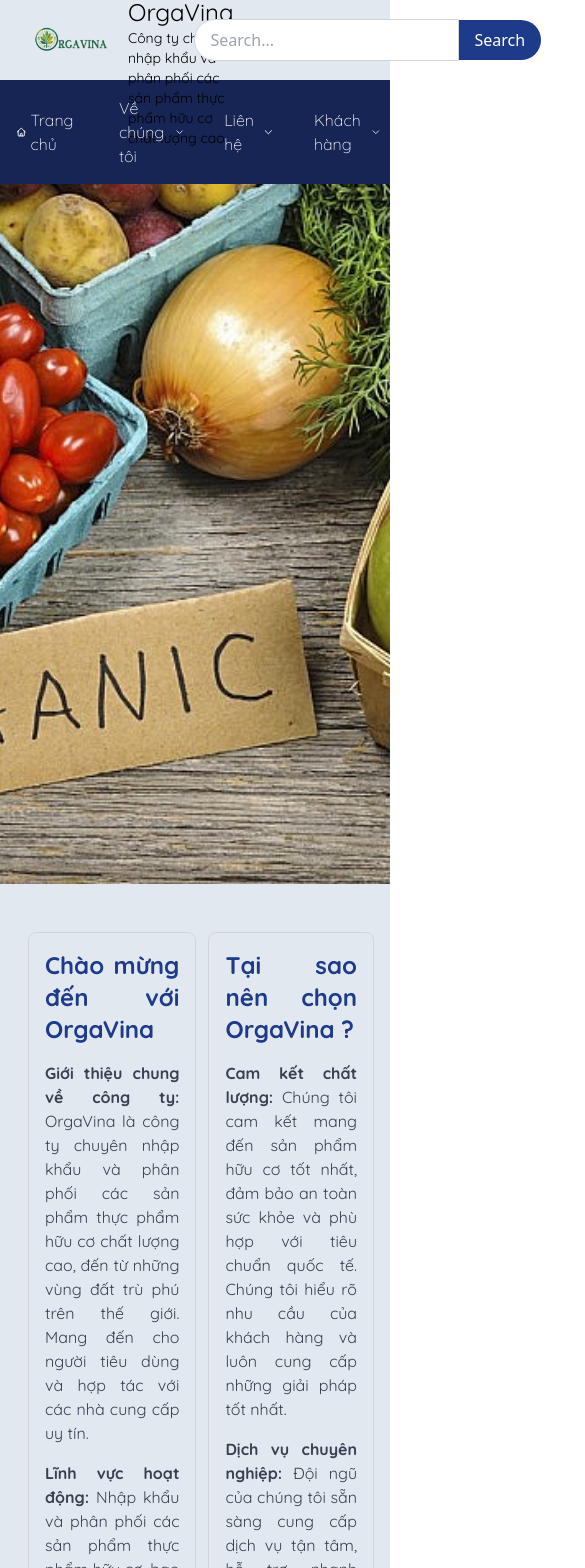
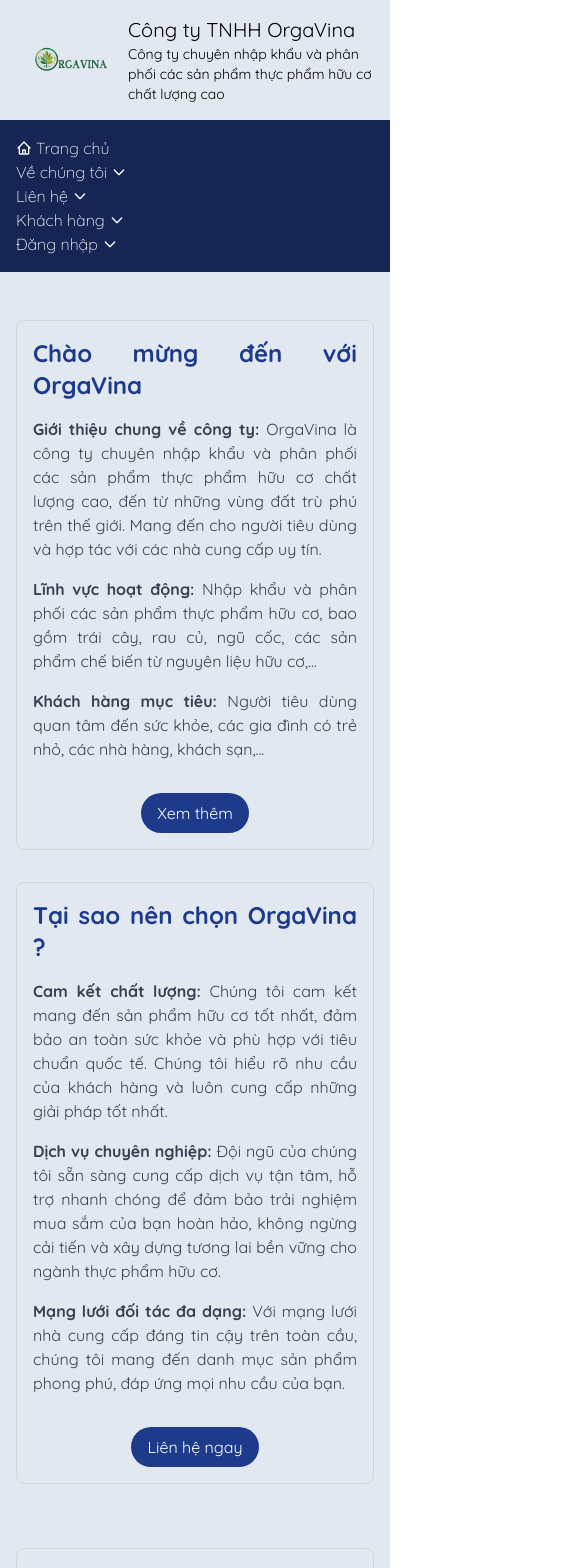
Before and after one commit to quoc10973/OrgaVina-Company-UI-Design, a React (Vite) app: page / in a window 390 px wide. Shown: the top 1568 px of the page, 585 px wide, since content can reach past the window. Built offline with nearby package versions, Linux system fonts and the light colour scheme.

Commit message:
responsive

```diff
--- a/src/components/Description.jsx
+++ b/src/components/Description.jsx
@@ -41,8 +41,10 @@
 
     return (
         <div className="m-0 p-0 font-quicksand">
-            <Banner />
-            <div className="p-4 sm:p-8 bg-slate-200 flex justify-between space-x-3">
+            <div className="hidden md:block">
+                <Banner />
+            </div>
+            <div className="p-4 sm:p-8 bg-slate-200 flex flex-col md:flex-row justify-between space-x-0 md:space-x-3">
                 <style>
                     {`
                         .fade-in {
@@ -57,7 +59,7 @@
                         }
                     `}
                 </style>
-                <div ref={addToRefs} className="mt-8 text-center flex flex-col items-center text-justify border border-gray-300 rounded-lg p-4 sm:p-8">
+                <div ref={addToRefs} className="mt-8 text-center flex flex-col items-center text-justify border border-gray-300 rounded-lg p-4 sm:p-8 w-full md:w-1/2">
                     <h2 className="text-2xl sm:text-3xl font-bold text-blue-900">Chào mừng đến với OrgaVina </h2>
                     <p className="mt-4 text-base sm:text-lg text-gray-700">
                         <b>Giới thiệu chung về công ty:</b> OrgaVina là công ty chuyên nhập khẩu và phân phối các sản phẩm thực phẩm hữu cơ chất lượng cao, đến từ những vùng đất trù phú trên thế giới.
@@ -77,7 +79,7 @@
                         </Link>
                     </div>
                 </div>
-                <div ref={addToRefs} className="mt-8 text-center flex flex-col items-center border text-justify border-gray-300 rounded-lg p-4 sm:p-8">
+                <div ref={addToRefs} className="mt-8 text-center flex flex-col items-center border text-justify border-gray-300 rounded-lg p-4 sm:p-8 w-full md:w-1/2">
                     <h2 className="text-2xl sm:text-3xl font-bold text-blue-900">Tại sao nên chọn OrgaVina ?</h2>
                     <p className="mt-4 text-base sm:text-lg text-gray-700">
                         <b>Cam kết chất lượng:</b> Chúng tôi cam kết mang đến sản phẩm hữu cơ tốt nhất, đảm bảo an toàn sức khỏe và phù hợp với tiêu chuẩn quốc tế. Chúng tôi hiểu rõ nhu cầu của khách hàng và luôn cung cấp những giải pháp tốt nhất.
@@ -97,8 +99,8 @@
                     </div>
                 </div>
             </div>
-            <div className="p-4 sm:p-8 bg-slate-200 flex justify-between space-x-3">
-                <div ref={addToRefs} className="mt-8 text-center flex flex-col items-center text-justify border border-gray-300 rounded-lg p-4 sm:p-8">
+            <div className="p-4 sm:p-8 bg-slate-200 flex flex-col md:flex-row justify-between space-x-0 md:space-x-3">
+                <div ref={addToRefs} className="mt-8 text-center flex flex-col items-center text-justify border border-gray-300 rounded-lg p-4 sm:p-8 w-full md:w-1/2">
                     <h2 className="text-2xl sm:text-3xl font-bold text-blue-900">Sản phẩm hữu cơ chất lượng cao</h2>
                     <p className="mt-4 text-base sm:text-lg text-gray-700">
                         Tại OrgaVina, chúng tôi cung cấp các sản phẩm thực phẩm hữu cơ chất lượng cao, đạt chuẩn quốc tế. Chúng tôi nhập khẩu trực tiếp từ các trang trại hữu cơ uy tín ở các khu vực nông thôn với khí hậu và đất đai tốt, đảm bảo sản phẩm luôn tươi mới và an toàn. Chúng tôi luôn cam kết mang đến cho khách hàng những sản phẩm hữu cơ tốt nhất, từ rau củ quả cho đến các sản phẩm chế biến sẵn.
@@ -119,7 +121,7 @@
                         </Link>
                     </div>
                 </div>
-                <div ref={addToRefs} className="mt-8 text-center flex flex-col items-center border text-justify border-gray-300 rounded-lg p-4 sm:p-8">
+                <div ref={addToRefs} className="mt-8 text-center flex flex-col items-center border text-justify border-gray-300 rounded-lg p-4 sm:p-8 w-full md:w-1/2">
                     <h2 className="text-2xl sm:text-3xl font-bold text-blue-900">Cam kết bảo vệ môi trường cùng OrgaVina</h2>
                     <p className="mt-4 text-base sm:text-lg text-gray-700">
                         OrgaVina không chỉ mang đến sản phẩm hữu cơ chất lượng mà còn cam kết bảo vệ môi trường trong suốt quá trình sản xuất và vận chuyển. Chúng tôi làm việc với các đối tác có cùng tầm nhìn, nhằm giảm thiểu tác động xấu đến môi trường. Từ việc sử dụng bao bì sinh học phân hủy được cho đến việc sử dụng các phương pháp sản xuất bền vững, OrgaVina luôn nỗ lực vì một hành tinh xanh và khỏe mạnh.
--- a/src/components/Header.jsx
+++ b/src/components/Header.jsx
@@ -6,9 +6,9 @@
     return (
         <div>
             <Slogan />
-            <div className="bg-blue-950 p-4 flex justify-around space-x-40">
+            <div className="bg-blue-950 p-4 flex flex-col md:flex-row justify-around space-x-0 md:space-x-40">
                 <nav>
-                    <ul className="flex space-x-10 font-thin font-quicksand">
+                    <ul className="flex flex-col md:flex-row space-x-0 md:space-x-10 font-thin font-quicksand">
                         <li className="flex items-center space-x-1">
                             <HomeIcon className="h-4 w-4 text-white" />
                             <Link className="text-white" to="/">Trang chủ</Link>
@@ -22,13 +22,13 @@
                             <ChevronDownIcon className="h-4 w-4 text-white" />
                         </li>
                         <li className="flex items-center space-x-1">
-                            <Link className="text-white" to="/contact">Khách hàng</Link>
+                            <Link className="text-white" to="/#">Khách hàng</Link>
                             <ChevronDownIcon className="h-4 w-4 text-white" />
                         </li>
                     </ul>
                 </nav>
                 <nav>
-                    <ul className="flex space-x-10 font-thin font-quicksand">
+                    <ul className="flex flex-col md:flex-row space-x-0 md:space-x-10 font-thin font-quicksand">
                         <li className="flex items-center space-x-1">
                             <Link className="text-white" to="/">Đăng nhập</Link>
                             <ChevronDownIcon className="h-4 w-4 text-white" />
@@ -37,7 +37,6 @@
                 </nav>
             </div>
         </div>
-
     )
 }
 
--- a/src/components/Slogan.jsx
+++ b/src/components/Slogan.jsx
@@ -3,15 +3,15 @@
 
 const Slogan = () => {
     return (
-        <div className='flex bg-slate-200 justify-around space-x-10 p-4 w-full h-20'>
+        <div className='flex flex-col md:flex-row bg-slate-200 justify-between p-4 w-full h-auto md:h-20'>
             <div className='flex items-center space-x-4'>
                 <img className='w-24 h-20 ml-4' src={logo} alt="logo" /> {/* Đã thay đổi kích thước logo */}
                 <div>
-                    <h1 className='text-black font-quicksand text-2xl'>Công ty TNHH OrgaVina</h1>
+                    <h1 className='text-black font-quicksand text-xl md:text-2xl'>Công ty TNHH OrgaVina</h1>
                     <p className='text-black font-quicksand text-sm'>Công ty chuyên nhập khẩu và phân phối các sản phẩm thực phẩm hữu cơ chất lượng cao</p>
                 </div>
             </div>
-            <div className='flex items-center mr-10'>
+            <div className='hidden md:flex items-center mt-4 md:mt-0 mr-10'>
                 <input
                     type='text'
                     placeholder='Search...'
```
